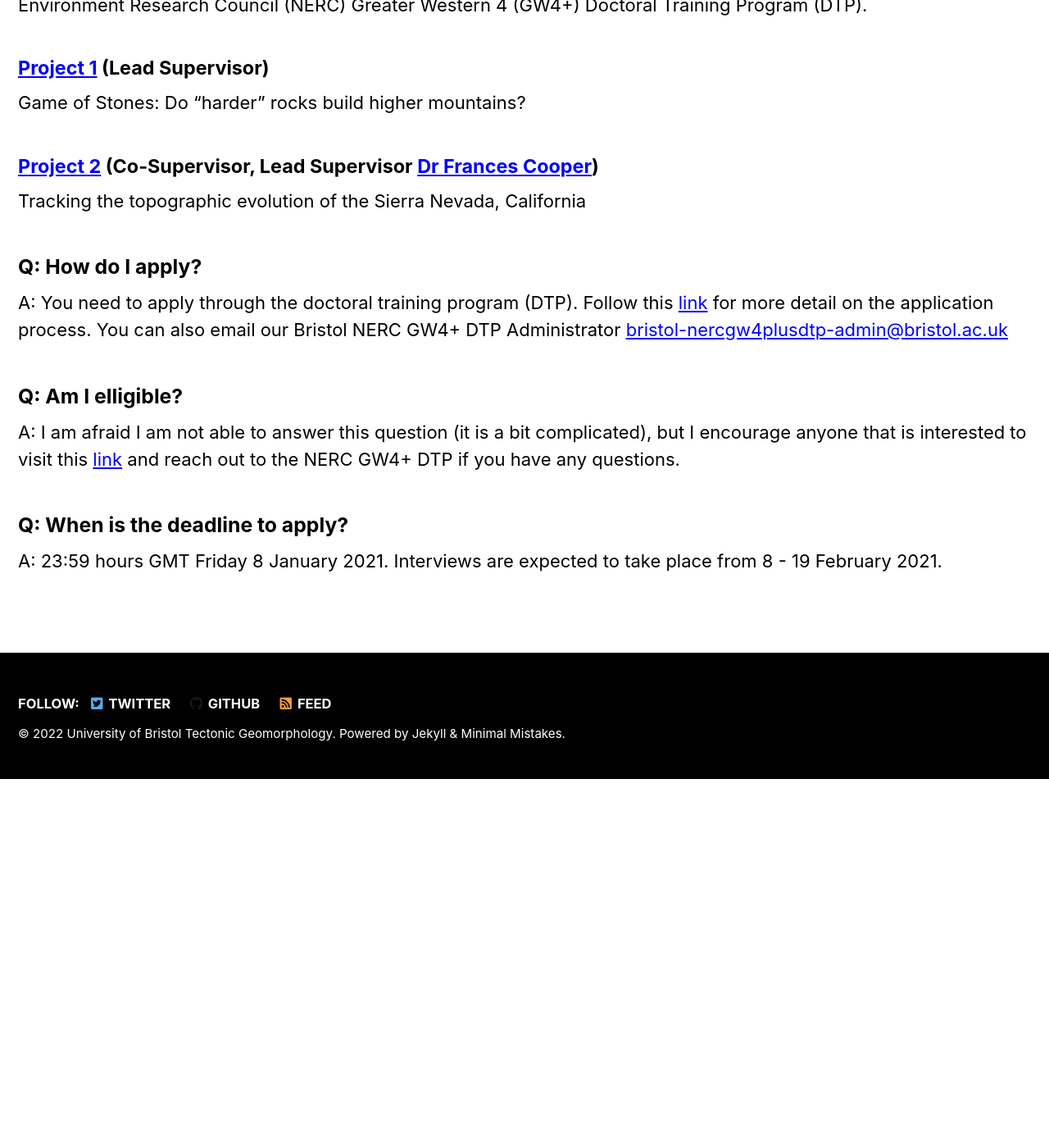
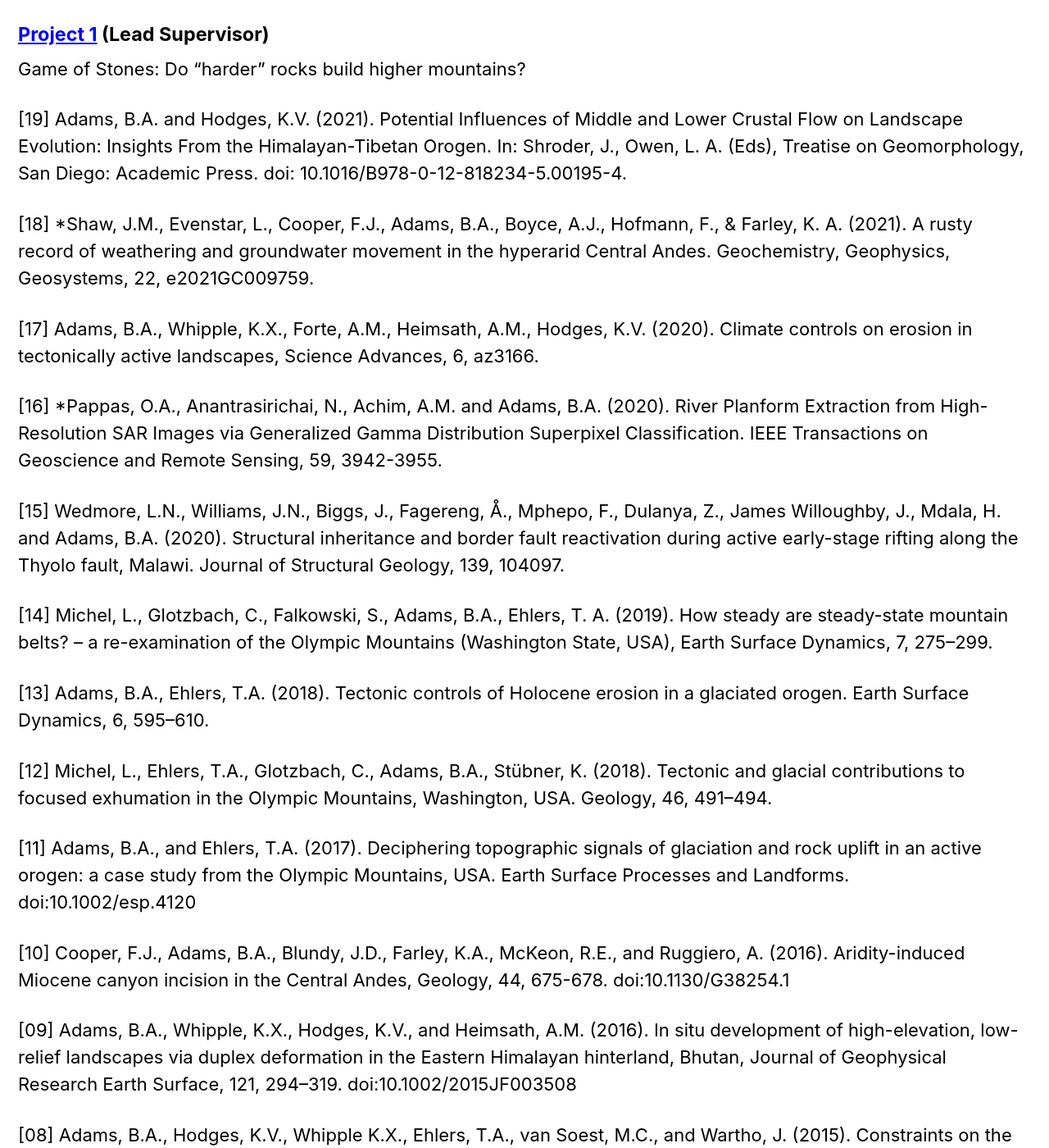
Before and after one commit to baadams/baadams.github.io, a Jekyll site: the page built from _pages/phd_project.md, in a window 1280 px wide and 1400 px high, scrolled down 682 px. Shown: the whole window at 82% size. Built offline with Jekyll 4.4.1, drawn with Linux system fonts in a browser that asks for light colours; cached includes are drawn as plain includes; before the commit the page ends 1632 px from its top, so only the background shows below that; some of the changed text lies outside the part shown.

Commit message:
Update phd_project.md

```diff
--- a/_pages/phd_project.md
+++ b/_pages/phd_project.md
@@ -1,7 +1,7 @@
 ---
-title: "PhD Oportunities"
+title: "Publications"
 layout: splash
-permalink: /phd_project/
+permalink: /pubs/
 author_profile: false
 classes: wide
 header:
@@ -12,8 +12,8 @@ header:
   #  - label: "Get started"
   #    url:
   # caption: "Blah."
-excerpt: "Looking for a PhD project in the UK?<br/>
-          Consider applying for one of the NERC DTP projects that I am involved with."
+excerpt: "Looking for am exciting new paper to read?<br/>
+          Look no further. "
 ---
 
 # Frequently Asked Questions
@@ -24,14 +24,41 @@ A: See descriptions below. These are [projects](http://www.bris.ac.uk/earthscien
 #### [Project 1](https://baadams.github.io/phd_1/) (Lead Supervisor)
 Game of Stones: Do "harder" rocks build higher mountains?
 
-#### [Project 2](https://baadams.github.io/phd_2/) (Co-Supervisor, Lead Supervisor [Dr Frances Cooper](http://www.bristol.ac.uk/earthsciences/people/frances-j-cooper/index.html))
-Tracking the topographic evolution of the Sierra Nevada, California
+[19] Adams, B.A. and Hodges, K.V. (2021). Potential Influences of Middle and Lower Crustal Flow on Landscape Evolution: Insights From the Himalayan-Tibetan Orogen. In: Shroder, J., Owen, L. A. (Eds), Treatise on Geomorphology, San Diego: Academic Press. doi: 10.1016/B978-0-12-818234-5.00195-4.
 
-### Q: How do I apply?
-A: You need to apply through the doctoral training program (DTP). Follow this [link](http://www.bristol.ac.uk/study/postgraduate/apply/) for more detail on the application process. You can also email our Bristol NERC GW4+ DTP Administrator [bristol-nercgw4plusdtp-admin@bristol.ac.uk](bristol-nercgw4plusdtp-admin@bristol.ac.uk)
+[18] *Shaw, J.M., Evenstar, L., Cooper, F.J., Adams, B.A., Boyce, A.J., Hofmann, F., & Farley, K. A. (2021). A rusty record of weathering and groundwater movement in the hyperarid Central Andes. Geochemistry, Geophysics, Geosystems, 22, e2021GC009759.
 
-### Q: Am I elligible?
-A: I am afraid I am not able to answer this question (it is a bit complicated), but I encourage anyone that is interested to visit this [link](https://www.nercgw4plus.ac.uk/apply) and reach out to the NERC GW4+ DTP if you have any questions.
+[17] Adams, B.A., Whipple, K.X., Forte, A.M., Heimsath, A.M., Hodges, K.V. (2020). Climate controls on erosion in tectonically active landscapes, Science Advances, 6, az3166.
 
-### Q: When is the deadline to apply?
-A: 23:59 hours GMT Friday 8 January 2021. Interviews are expected to take place from 8 - 19 February 2021.
+[16] *Pappas, O.A., Anantrasirichai, N., Achim, A.M. and Adams, B.A. (2020). River Planform Extraction from High-Resolution SAR Images via Generalized Gamma Distribution Superpixel Classification. IEEE Transactions on Geoscience and Remote Sensing, 59, 3942-3955.
+
+[15] Wedmore, L.N., Williams, J.N., Biggs, J., Fagereng, Å., Mphepo, F., Dulanya, Z., James Willoughby, J., Mdala, H. and Adams, B.A. (2020). Structural inheritance and border fault reactivation during active early-stage rifting along the Thyolo fault, Malawi. Journal of Structural Geology, 139, 104097.
+
+[14] Michel, L., Glotzbach, C., Falkowski, S., Adams, B.A., Ehlers, T. A. (2019). How steady are steady-state mountain belts? – a re-examination of the Olympic Mountains (Washington State, USA), Earth Surface Dynamics, 7, 275–299.
+
+[13] Adams, B.A., Ehlers, T.A. (2018). Tectonic controls of Holocene erosion in a glaciated orogen. Earth Surface Dynamics, 6, 595–610.
+
+[12] Michel, L., Ehlers, T.A., Glotzbach, C., Adams, B.A., Stübner, K. (2018). Tectonic and glacial contributions to focused exhumation in the Olympic Mountains, Washington, USA. Geology, 46, 491–494.
+
+[11] Adams, B.A., and Ehlers, T.A. (2017). Deciphering topographic signals of glaciation and rock uplift in an active orogen: a case study from the Olympic Mountains, USA. Earth Surface Processes and Landforms. doi:10.1002/esp.4120
+
+[10] Cooper, F.J., Adams, B.A., Blundy, J.D., Farley, K.A., McKeon, R.E., and Ruggiero, A. (2016). Aridity-induced Miocene canyon incision in the Central Andes, Geology, 44, 675-678. doi:10.1130/G38254.1
+
+[09] Adams, B.A., Whipple, K.X., Hodges, K.V., and Heimsath, A.M. (2016). In situ development of high-elevation, low-relief landscapes via duplex deformation in the Eastern Himalayan hinterland, Bhutan, Journal of Geophysical Research Earth Surface, 121, 294–319. doi:10.1002/2015JF003508
+
+[08] Adams, B.A., Hodges, K.V., Whipple K.X., Ehlers, T.A., van Soest, M.C., and Wartho, J. (2015). Constraints on the tectonic and landscape evolution of the Bhutan Himalaya from thermochronometry, Tectonics, 34, 1329-1347. doi:10.1002/2015TC003853
+
+[07] Adams, B.A., Hodges, K.V., van Soest, M.C., and Whipple K.X. (2013). Evidence for Pliocene Quaternary Normal Faulting in the Hinterland of the Bhutan Himalaya. Lithosphere, 5,
+438-449. doi: 10.1130/L277.1
+
+[06] Young, K.E., van Soest, M.C., Hodges, K.V., Watson, B.E., Adams, B.A., and Lee, P. (2013) Impact thermochronology and the age of Haughton impact structure, Canada. Geophysical Research Letters, 40, 1-5. doi: 10.1002/grl.50745
+
+[05] Cooper, F. J., Hodges, K.V., and Adams, B. A. (2013). Metamorphic constraints on the character and displacement of the South Tibetan fault system, central Bhutanese Himalaya. Lithosphere, 5, 67-81. doi: 10.1130/L221.1
+
+[04] Hodges, K.V. and Adams, B.A. (2013). The influence of middle and lower crustal flow on the landscape evolution of orogenic plateaus: Insights from the Himalaya and Tibet. In: Shroder, J. (Editor in Chief), Owen, L.A. (Ed.), Treatise on Geomorphology, 5, 350-369. San Diego: Academic Press. doi: 10.1016/B978-0-12-374739-6.00095-6
+
+[03] Eppler, D., Adams, B. A., et al. (2013). Desert Research and Technology Studies (DRATS) 2010 science operations: Operational approaches and lesson learned for managing science during human planetary surface missions. Acta Astronautica, 90, 224-241. doi:10.1016/j.actaastro.2012.03.009
+
+[02] Cooper, F.J., Adams, B.A., Edwards, C.S., and Hodges, K.V. (2012). Large normal sense displacement on the South Tibetan fault system in the eastern Himalaya, Geology, 40, 971-974. doi: 10.1130/G33318.1
+
+[01] Adams, B.A., Dietsch, C.D., Owen, L.A., Caffee, M.C., Spotila, J., and Haneberg, W.C. (2009). Exhumation and incision history of the Lahul Himalaya, northern India, based on (U–Th)/He thermochronometry and terrestrial cosmogenic nuclide methods. Geomorphology, 107, 285-299. doi: 10.1016/j.geomorph.2008.12.017
```
